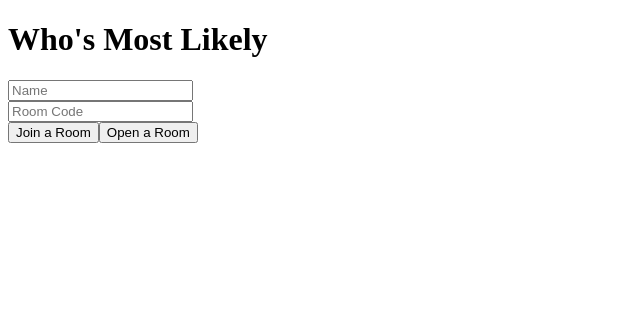
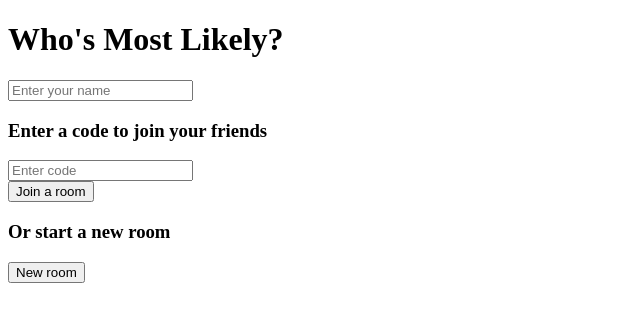
Before and after one commit to akuo34/most_likely, a React app: page / in a window 1280 px wide. Shown: the top 322 px of the page, without its empty margins (0-640 px from the left). Built offline with nearby package versions, Linux system fonts and the light colour scheme; the HTML template or start-up script is replaced by a standard one.

Commit message:
begin styling app

```diff
--- a/client/src/components/AKapp.jsx
+++ b/client/src/components/AKapp.jsx
@@ -3,8 +3,21 @@ import { BrowserRouter as Router, Route } from 'react-router-dom';
 import Lobby from './Lobby';
 import Room from './Room';
 import Game from './Game';
+import io from 'socket.io-client';
+const endpoint = 'http://13.52.26.197:3500';
+
 
 const AKapp = () => {
+
+  const updateScore = () => {
+    let socket = io(endpoint);
+
+    // setTimeout(() => {
+      socket.emit('update score', { score, name, room });
+      socket.on('scoreboard', (scoreboard) => {
+        setScoreboard(scoreboard);
+      });
+  }
   return (
     <Router>
       <Route path="/" exact component={Lobby}></Route>
--- a/client/src/components/Buttons.jsx
+++ b/client/src/components/Buttons.jsx
@@ -6,7 +6,7 @@ const Buttons = (props) => {
       {props.players.map((player) => {
         return (
           <div>
-            <button onClick={props.clickHandler} value={player}>{player}</button>
+            <button className="button" onClick={props.clickHandler} value={player}>{player}</button>
           </div>
         )
       })}
--- a/client/src/components/Game.jsx
+++ b/client/src/components/Game.jsx
@@ -20,6 +20,7 @@ const Game = () => {
   const [displayWinners, setDisplayWinners] = useState(false);
   const instructions = 'How to play: Select the player you think best satisfies the prompt. If you believe you will be the most picked person, vote for yourself.'
   const endpoint = 'http://13.52.26.197:3500';
+  // const socket = io(endpoint);
 
   const clickHandler = (event) => {
     let socket = io(endpoint);
@@ -32,14 +33,24 @@ const Game = () => {
       setDisplayWinners(true);
       if (winners.indexOf(vote) !== -1 && vote === name) {
         setScore(score + 2);
+        socket.emit('update score', { score: score + 2, name, room });
+        socket.on('scoreboard', (scoreboard) => {
+          setScoreboard(scoreboard);
+          // socket.off();
+        });
       } else if (winners.indexOf(vote) !== -1) {
         setScore(score + 1);
+        socket.emit('update score', { score: score + 1, name, room });
+        socket.on('scoreboard', (scoreboard) => {
+          setScoreboard(scoreboard);
+          // socket.off();
+        });
       } else {
-        setScore(score);
-
+        // setScore(score);
         socket.emit('update score', { score, name, room });
         socket.on('scoreboard', (scoreboard) => {
           setScoreboard(scoreboard);
+          // socket.off();
         });
       }
     });
@@ -53,13 +64,13 @@ const Game = () => {
   useEffect(() => {
     let socket = io(endpoint);
 
-    setTimeout(() =>  {
+    // setTimeout(() => {
       socket.emit('update score', { score, name, room });
       socket.on('scoreboard', (scoreboard) => {
         setScoreboard(scoreboard);
+        // socket.off();
       });
-
-    })
+    // })
   }, [score]);
 
   useEffect(() => {
@@ -82,7 +93,8 @@ const Game = () => {
       setPlayers(players);
       setScoreboard(initialScore);
       setHost(host);
-    })
+    });
+
   }, []);
 
   useEffect(() => {
@@ -105,7 +117,7 @@ const Game = () => {
   }, [ready]);
 
   return (
-    <div>
+    <div className="container-app">
       <div>
         {displayText ? waitingOn : null}
 
@@ -121,7 +133,7 @@ const Game = () => {
           return (
             <div>{winner}</div>
           )
-        }) : null }
+        }) : null}
         <h3>Scores</h3>
         <div className="AK-container-scoreboard">
           <ul className="AK-scoreboard">
--- a/client/src/components/Lobby.jsx
+++ b/client/src/components/Lobby.jsx
@@ -6,19 +6,23 @@ const Lobby = () => {
   const [room, setRoom] = useState('');
 
   return (
-    <div>
-      <h1>Who's Most Likely</h1>
+    <div className="container-app">
+      <h1>Who's Most Likely?</h1>
       <div>
-        <input placeholder="Name" onChange={(event) => setName(event.target.value)} />
+        <input className="input" placeholder="Enter your name" onChange={(event) => setName(event.target.value.toUpperCase())} value={name} />
       </div>
-      <div>
-        <input placeholder="Room Code" onChange={(event) => setRoom(event.target.value)} />
+      <h3>Enter a code to join your friends</h3>
+      <div className="container-code-button">
+        <div>
+          <input className="input input-code" placeholder="Enter code" onChange={(event) => setRoom(event.target.value.toUpperCase())} value={room} />
+        </div>
+        <Link onClick={e => (!room || !name) ? e.preventDefault() : null} to={`/room?name=${name}&room=${room}`}>
+          <button className="button" type="submit">Join a room</button>
+        </Link>
       </div>
-      <Link onClick={e => (!room || !name) ? e.preventDefault() : null} to={`/room?name=${name}&room=${room}`}>
-        <button type="submit">Join a Room</button>
-      </Link>
+      <h3>Or start a new room</h3>
       <Link onClick={e => (!name) ? e.preventDefault() : null} to={`/room?name=${name}`}>
-        <button type="submit">Open a Room</button>
+        <button className="button" type="submit">New room</button>
       </Link>
     </div>
   );
--- a/client/src/components/Room.jsx
+++ b/client/src/components/Room.jsx
@@ -2,6 +2,7 @@ import React, { useState, useEffect } from 'react';
 import queryString from 'query-string';
 import io from 'socket.io-client';
 import { Link } from 'react-router-dom';
+
 
 const Room = () => {
   const [room, setRoom] = useState('');
@@ -27,13 +28,15 @@ const Room = () => {
     setRoom(newRoom);
     setName(name);
 
-    let socket = io(endpoint);
+    let socket = io.connect(endpoint);
     socket.emit('join', { name, newRoom });
 
     // setPlayers([...players, name]);
     socket.on('players', (players) => {
       setPlayers(players);
+      // socket.off();
     });
+
     // return () => {
     //   socket.emit('disconnect', { name, newRoom });
     //   socket.on('players', (players) => {
@@ -44,16 +47,18 @@ const Room = () => {
   }, [endpoint]);
 
   return (
-    <div>
-      <h2>Welcome, {name}! Room Code: {room}</h2>
-      <ul>People in the room:
+    <div className="container-app">
+      <h2>Welcome, {name}!</h2>
+      <h3>Room code: {room}</h3>
+      <h3>People in the room:</h3>
+      <ul className="room-list">
         {players.map((player, key) => {
           return <li key={key}>{player}</li>
         })}
       </ul>
       {players.length > 2 ?
         <Link to={`/game?room=${room}&name=${name}`}>
-          <button type="submit">Ready!</button>
+          <button className="button" type="submit">Ready!</button>
         </Link> : null
       }
     </div>
```
Also changed, not shown: 4 other files (tests, documents, lock files or other folders).
